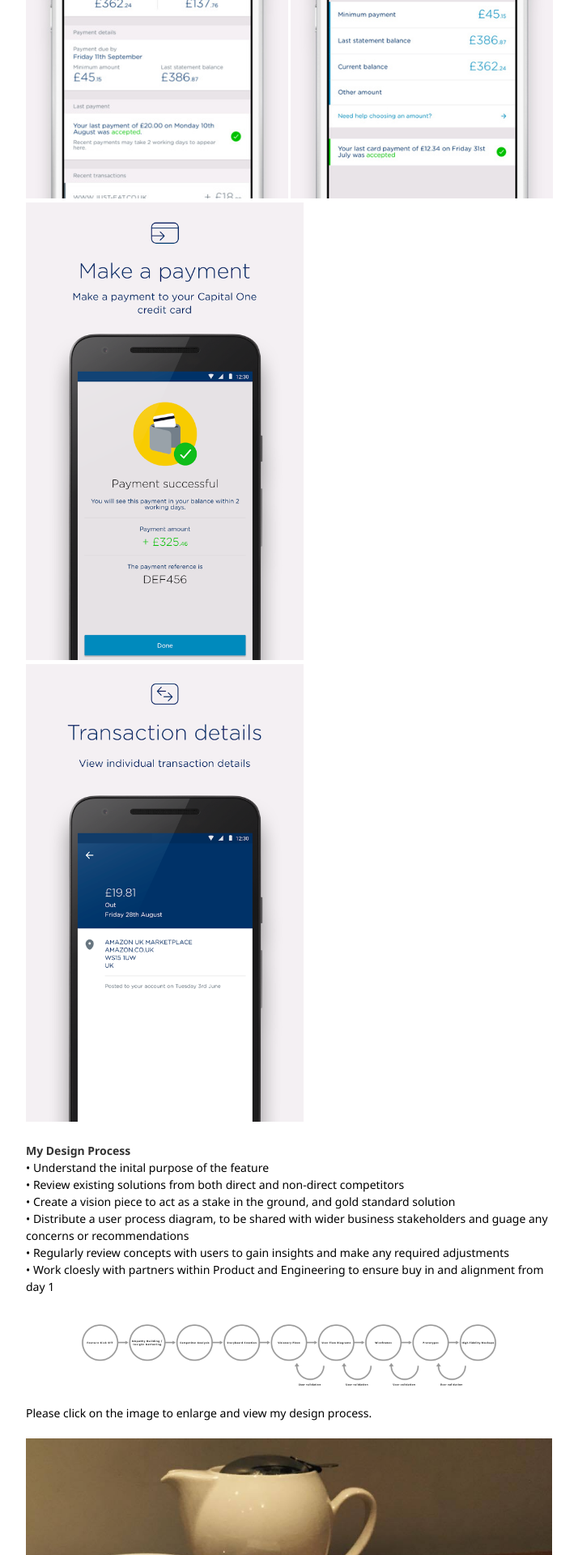
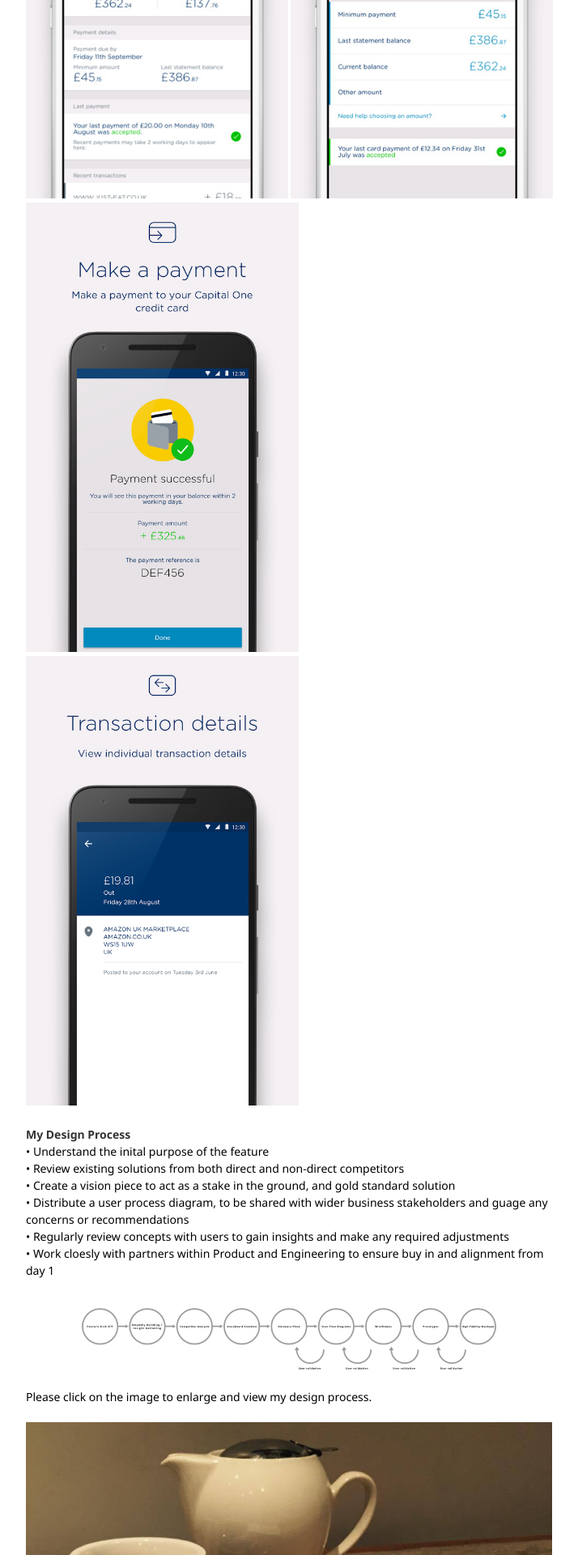
Before and after one commit to syeef/syeefkarim-2016-v0, a Jekyll site: the page built from portfolio/capitalone.md, in a window 1280 px wide. Shown: the part 1535-3455 px from the top of the page at 81% size, without its empty margins (279-993 px from the left). Built offline with Jekyll 4.4.1, drawn with Linux system fonts in a browser that asks for light colours.

Commit message:
update capital one page

```diff
--- a/portfolio/capitalone.md
+++ b/portfolio/capitalone.md
@@ -33,8 +33,8 @@ Create a mobile app to allow customers to easily service their accounts, receive
 <img src="/images/posts/capitalone/iOSAAG.png" height="575px">
 <img src="/images/posts/capitalone/iOSPayment.png" height="575px">
 <br>
-<img src="/images/posts/capitalone/AnroidSuccessfulPayment.png" height="565px">
-<img src="/images/posts/capitalone/AndroidTransactionDetails.png" height="565px">
+<img src="/images/posts/capitalone/AnroidSuccessfulPayment.png" height="555px">
+<img src="/images/posts/capitalone/AndroidTransactionDetails.png" height="555px">
 
 **My Design Process**
 • Understand the inital purpose of the feature
```
